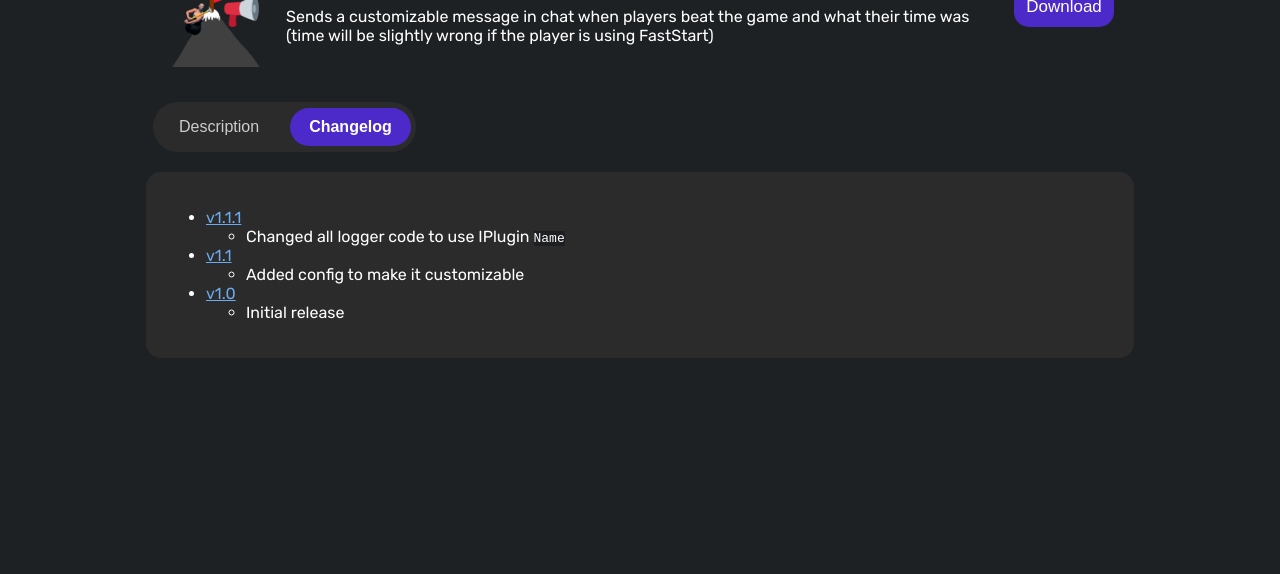
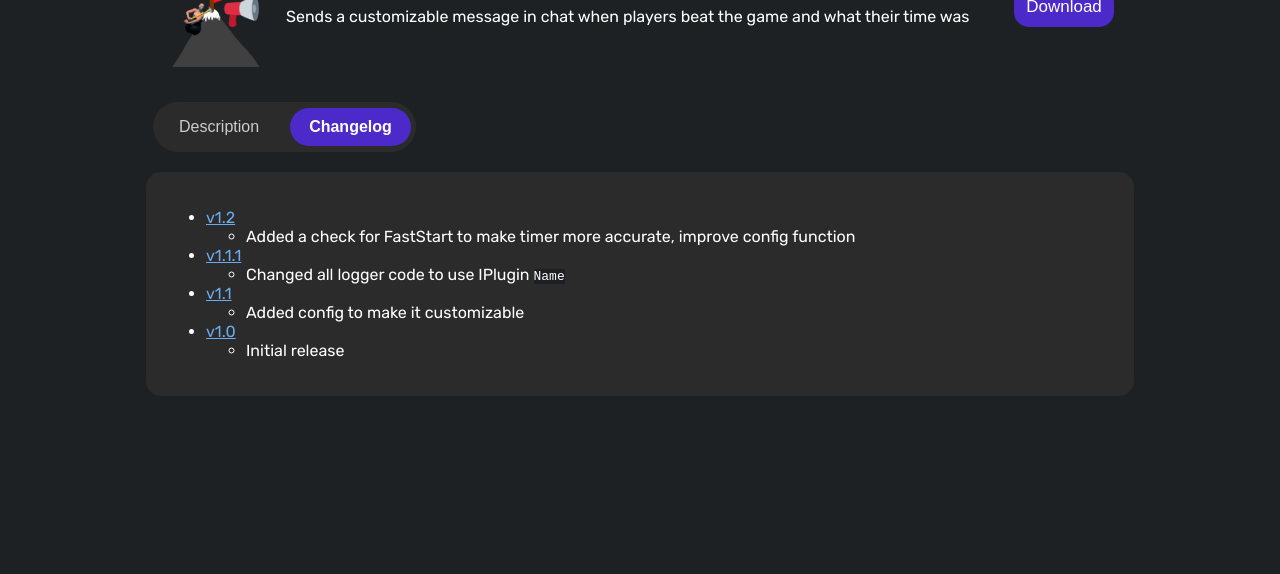
Before and after one commit to luckycdev/Zenith-Website, a plain HTML site: page plugins/FinishAnnouncements/index.html in a window 1280 px wide. Both pictures are taken after a click on the button "Changelog". Shown: the part 160-734 px from the top of the page. Drawn offline with Linux system fonts and the light colour scheme; no server answers.

Commit message:
finishannouncements v1.2, download changelog typo

```diff
--- a/plugins/FinishAnnouncements/index.html
+++ b/plugins/FinishAnnouncements/index.html
@@ -74,7 +74,7 @@ window.addEventListener('DOMContentLoaded', () => {
             <p class="plugintext">by</p>
             <a href="https://github.com/luckycdev" class="plugintext" target="_blank">luckycdev</a>
           </div>
-          <p>Sends a customizable message in chat when players beat the game and what their time was (time will be slightly wrong if the player is using FastStart)</p>
+          <p>Sends a customizable message in chat when players beat the game and what their time was</p>
         </div>
       </div>
       <a href="https://github.com/luckycdev/Zenith-Plugins/raw/refs/heads/main/FinishAnnouncements/FinishAnnouncements.dll" class="plugindownloadlink">
@@ -95,12 +95,18 @@ window.addEventListener('DOMContentLoaded', () => {
   <li>Sends a message in chat when players finish the game</li>
   <li>Placeholders ({player} and {time})</li>
   <li>Fully customizable (color, message)</li>
-  <p>The time will be slightly wrong if the player is using FastStart</p>
+  <li>FastStart support</li>
 
 </div>
 
 <div id="changelogcontent" style="display:none;">
   <ul>
+    <li><a class="links" href="https://github.com/luckycdev/Zenith-Plugins/raw/39a23ddfc162c38bd78b07426dff143c5fb2142f/FinishAnnouncements/FinishAnnouncements.dll">
+      v1.2
+    </a></li>
+    <ul>
+      <li>Added a check for FastStart to make timer more accurate, improve config function</li>
+    </ul>
     <li><a class="links" href="https://github.com/luckycdev/Zenith-Plugins/raw/92a39991cdd98b3df6e99714fd4bc80056edb308/FinishAnnouncements/FinishAnnouncements.dll">
       v1.1.1
     </a></li>
```
Also changed, not shown: download/index.html (+1 -1 lines), plugins/index.html (+1 -1 lines).
